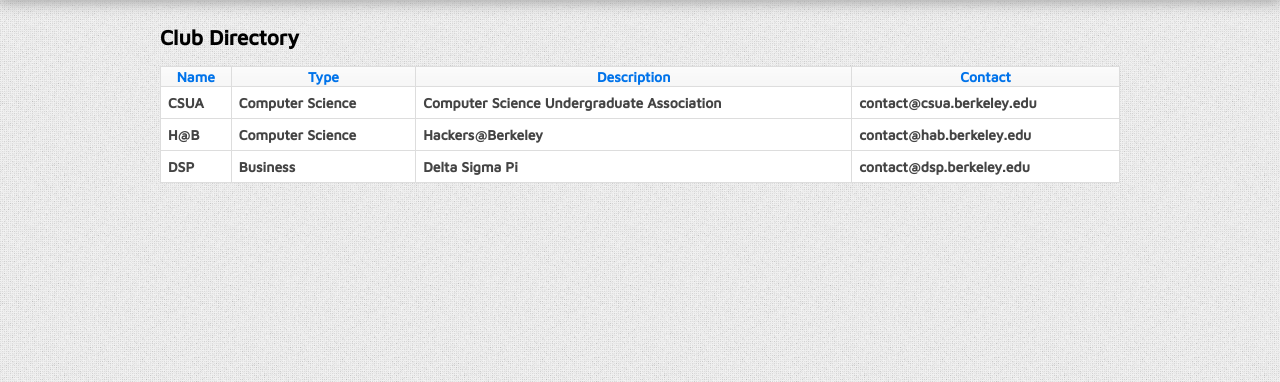
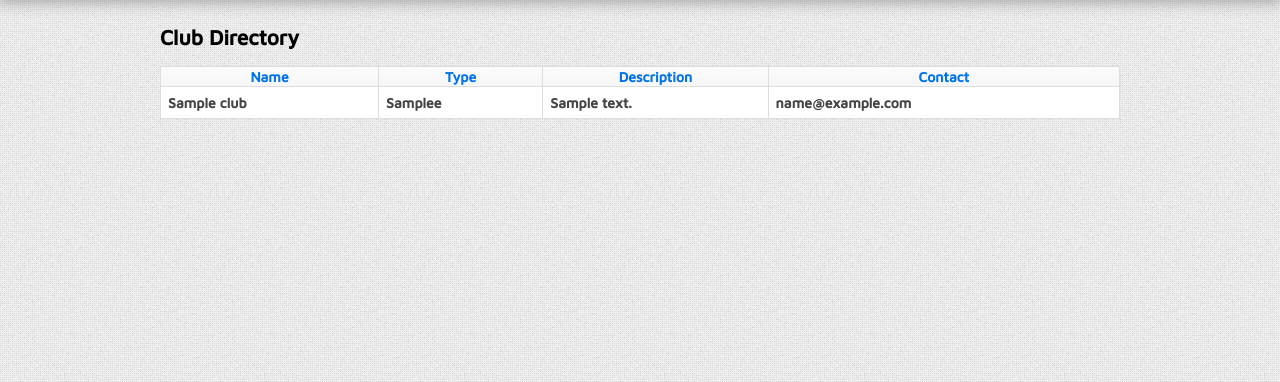
Before and after one commit to pkillian/BearClubs, a Django app: template BearClubs/bc/templates/directory.html in a window 1280 px wide. Shown: the part 65-447 px from the top of the page. Run offline with Django 3.2, Linux system fonts and the light colour scheme; the template is opened without the code that fills it: most values are stand-ins (such as "Sample title", 1, 10 or a date in 2020).

Commit message:
Make club directory show valid club data

```diff
--- a/BearClubs/bc/templates/directory.html
+++ b/BearClubs/bc/templates/directory.html
@@ -24,24 +24,14 @@
       </tr>
     </thead>
     <tbody>
+      {% for club in clubs %}
       <tr>
-          <td>CSUA</td>
-          <td>Computer Science</td>
-          <td>Computer Science Undergraduate Association</td>
-          <td>contact@csua.berkeley.edu</td>
+          <td>{{ club.name }}</td>
+          <td>{{ club.organization_type }}e</td>
+          <td>{{ club.description }}</td>
+          <td>{{ club.contact_email }}</td>
       </tr>
-      <tr>
-          <td>H@B</td>
-          <td>Computer Science</td>
-          <td>Hackers@Berkeley</td>
-          <td>contact@hab.berkeley.edu</td>
-      </tr>
-      <tr>
-          <td>DSP</td>
-          <td>Business</td>
-          <td>Delta Sigma Pi</td>
-          <td>contact@dsp.berkeley.edu</td>
-      </tr>
+      {% endfor %}
     </tbody>
   </table>
 {% endblock %}
--- a/BearClubs/bc/templates/layout/header.html
+++ b/BearClubs/bc/templates/layout/header.html
@@ -6,7 +6,7 @@
         <div class="bc-logo-clubs">Clubs</div>
       </a>
     </div>
-    <a href="/"><div class="header-button first"><div>Clubs</div></div></a>
+    <a href="/clubs"><div class="header-button first"><div>Clubs</div></div></a>
     <a href="/"><div class="header-button"><div>Events</div></div></a>
     <a href="/"><div class="header-button"><div>Search</div></div></a>
     {% if user.is_authenticated %}
```
